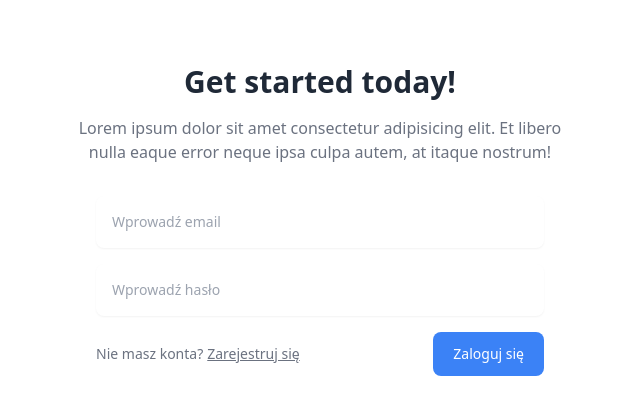
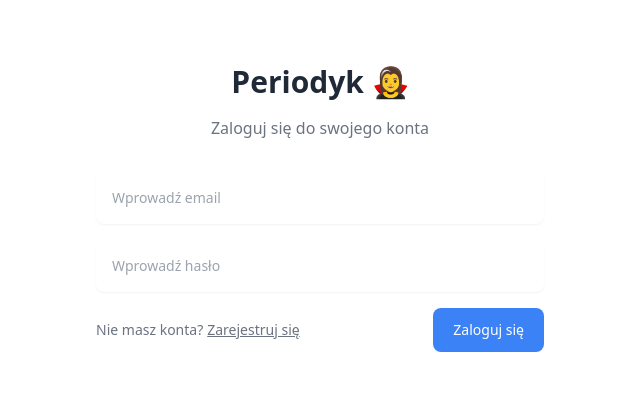
Before and after one commit to gajevski/nextjs-period-app, a Next.js app: page /auth/login in a window 1280 px wide. Shown: the top 414 px of the page, without its empty margins (320-960 px from the left). Built offline with nearby package versions, Linux system fonts and the light colour scheme.

Commit message:
Add login texts

```diff
--- a/pages/auth/login.jsx
+++ b/pages/auth/login.jsx
@@ -37,10 +37,9 @@ export default function Login() {
     return (
         <div className="mx-auto max-w-screen-xl px-4 py-16 sm:px-6 lg:px-8">
             <div className="mx-auto max-w-lg text-center">
-                <h1 className="text-2xl font-bold sm:text-3xl">Get started today!</h1>
+                <h1 className="text-2xl font-bold sm:text-3xl">Periodyk 🧛‍♀️</h1>
                 <p className="mt-4 text-gray-500">
-                    Lorem ipsum dolor sit amet consectetur adipisicing elit. Et libero nulla
-                    eaque error neque ipsa culpa autem, at itaque nostrum!
+                    Zaloguj się do swojego konta
                 </p>
             </div>
 
```
